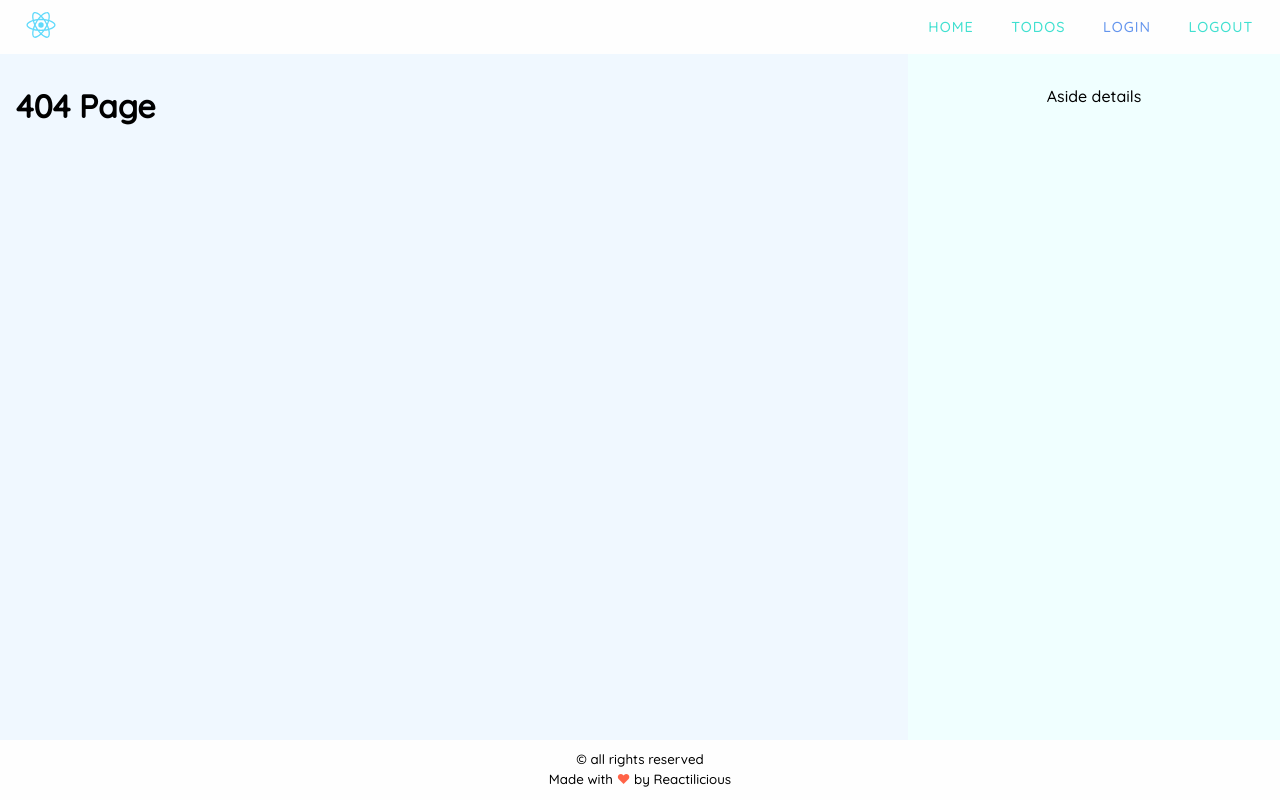
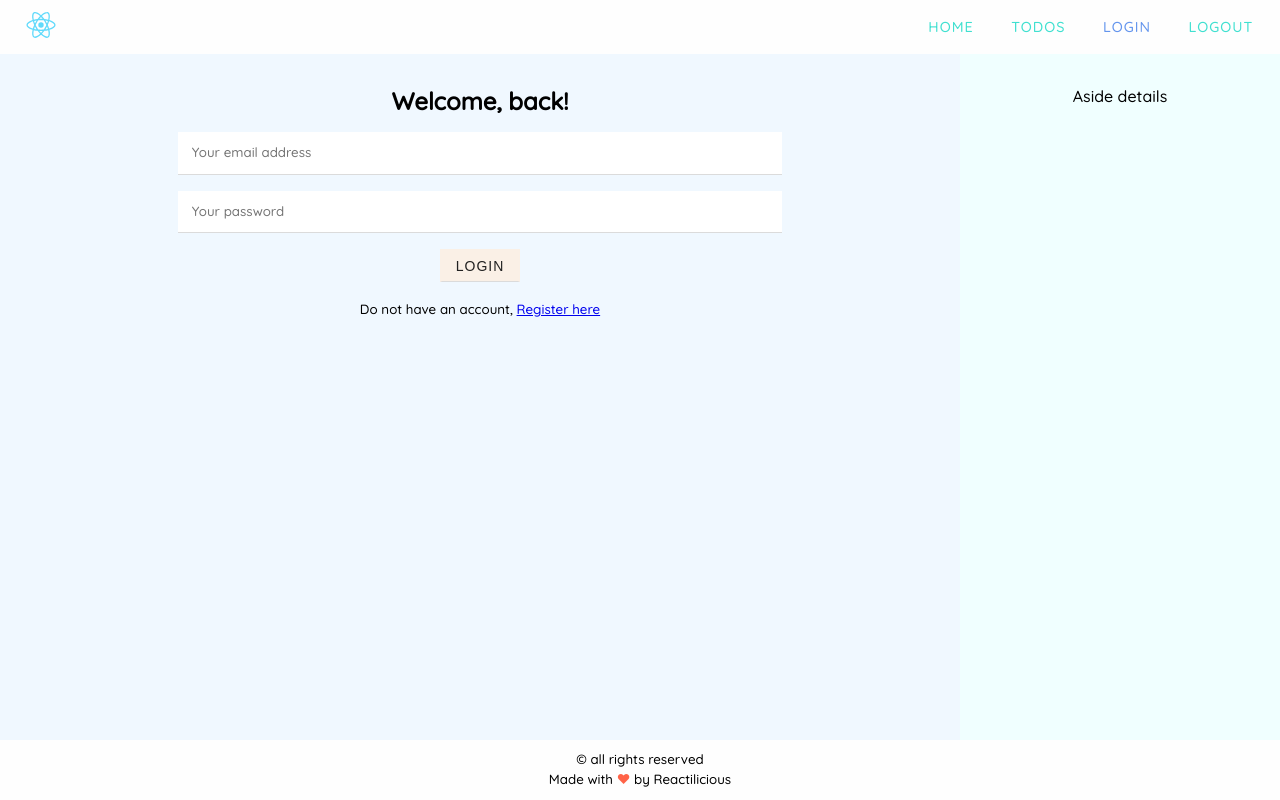
Before and after one commit to arkisoul/fa-reactjs, a React (Create React App) app: page /login in a window 1280 px wide. Before the commit this address had no page. Built offline with nearby package versions, Linux system fonts and the light colour scheme.

Commit message:
(feat) adds auth components & services

```diff
--- a/src/components/app/App.jsx
+++ b/src/components/app/App.jsx
@@ -4,6 +4,8 @@ import { LayoutMain } from "../layout/LayoutMain";
 import { TodoDetails } from "../todo-details/TodoDetails";
 import Todos from "../todos/Todos";
 import "./App.css";
+import { Login } from "../auth/login/Login";
+import { Register } from "../auth/register/Register";
 
 class App extends Component {
   render() {
@@ -14,6 +16,8 @@ class App extends Component {
             <Routes>
               <Route path="/todos/:todoId" element={<TodoDetails />} />
               <Route path="/todos" element={<Todos />} />
+              <Route path="/login" element={<Login />} />
+              <Route path="/register" element={<Register />} />
               <Route path="/" element={<h1>Home Component</h1>} />
               <Route path="*" element={<h1>404 Page</h1>} />
             </Routes>
--- /dev/null
+++ b/src/components/auth/login/Login.jsx
@@ -0,0 +1,48 @@
+import React from "react";
+import { Link } from "react-router-dom";
+
+export function Login() {
+  return (
+    <div className="auth auth-login space">
+      <h2>Welcome, back!</h2>
+      <form className="space">
+        <div className="form-group">
+          <label htmlFor="email" className="sr-only">
+            Username
+          </label>
+          <input
+            type="email"
+            className="form-control"
+            placeholder="Your email address"
+            id="email"
+            name="email"
+            autoComplete="false"
+          />
+        </div>
+        <div className="form-group">
+          <label htmlFor="password" className="sr-only">
+            Password
+          </label>
+          <input
+            type="password"
+            className="form-control"
+            placeholder="Your password"
+            id="password"
+            name="password"
+            autoComplete="false"
+          />
+        </div>
+        <div className="form-group form-actions">
+          <button type="submit" className="btn btn-primary">
+            Login
+          </button>
+        </div>
+        <div>
+          <small>
+            Do not have an account, <Link to="/register">Register here</Link>
+          </small>
+        </div>
+      </form>
+    </div>
+  );
+}
--- /dev/null
+++ b/src/components/auth/logout/Logout.jsx
@@ -0,0 +1,5 @@
+import React from "react";
+
+export function Logout() {
+  return null;
+}
--- /dev/null
+++ b/src/components/auth/register/Register.jsx
@@ -0,0 +1,48 @@
+import React from "react";
+import { Link } from "react-router-dom";
+
+export function Register() {
+  return (
+    <div className="auth auth-register space">
+      <h2>Welcome, create a free account!</h2>
+      <form className="space">
+        <div className="form-group">
+          <label htmlFor="email" className="sr-only">
+            Username
+          </label>
+          <input
+            type="email"
+            className="form-control"
+            placeholder="Your email address"
+            id="email"
+            name="email"
+            autoComplete="false"
+          />
+        </div>
+        <div className="form-group">
+          <label htmlFor="password" className="sr-only">
+            Password
+          </label>
+          <input
+            type="password"
+            className="form-control"
+            placeholder="Your password"
+            id="password"
+            name="password"
+            autoComplete="false"
+          />
+        </div>
+        <div className="form-group form-actions">
+          <button type="submit" className="btn btn-primary">
+            Register
+          </button>
+        </div>
+        <div>
+          <small>
+            Already have an account, <Link to="/login">Login</Link>
+          </small>
+        </div>
+      </form>
+    </div>
+  );
+}
--- a/src/components/layout/LayoutMain.css
+++ b/src/components/layout/LayoutMain.css
@@ -1,5 +1,6 @@
 .layout {
   display: grid;
+  grid-template-columns: repeat(8, 1fr);
   grid-template-rows: 54px 1fr 60px;
   grid-template-areas:
     "h h h h h h h h"
--- a/src/index.css
+++ b/src/index.css
@@ -97,3 +97,15 @@ ul, ol {
 .text-red {
   color: tomato;
 }
+.space > * + * {
+  margin-top: 1em;
+}
+.auth {
+  text-align: center;
+  max-width: 65%;
+  margin-inline: auto;
+}
+.form-actions {
+  display: flex;
+  justify-content: center;
+}
```
Also changed, not shown: src/services/AuthService.js (added, +9 -0 lines).
